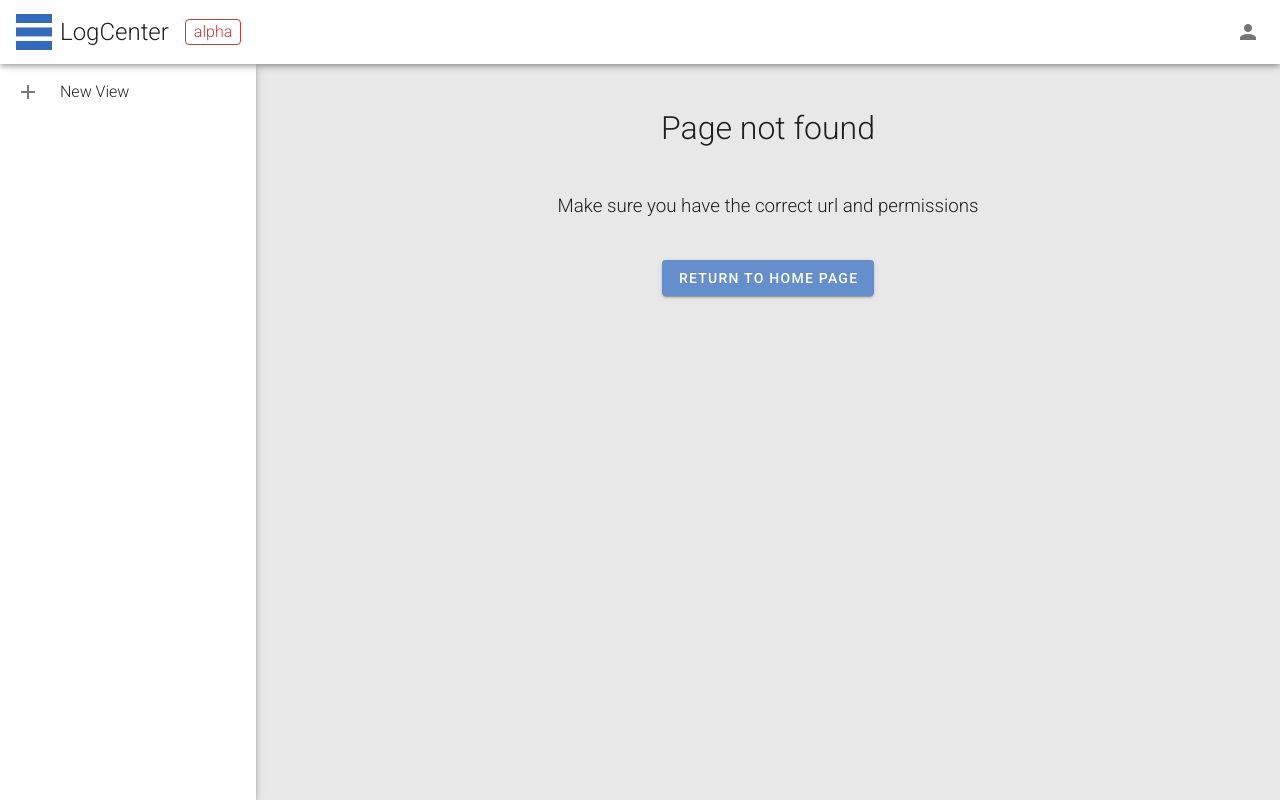
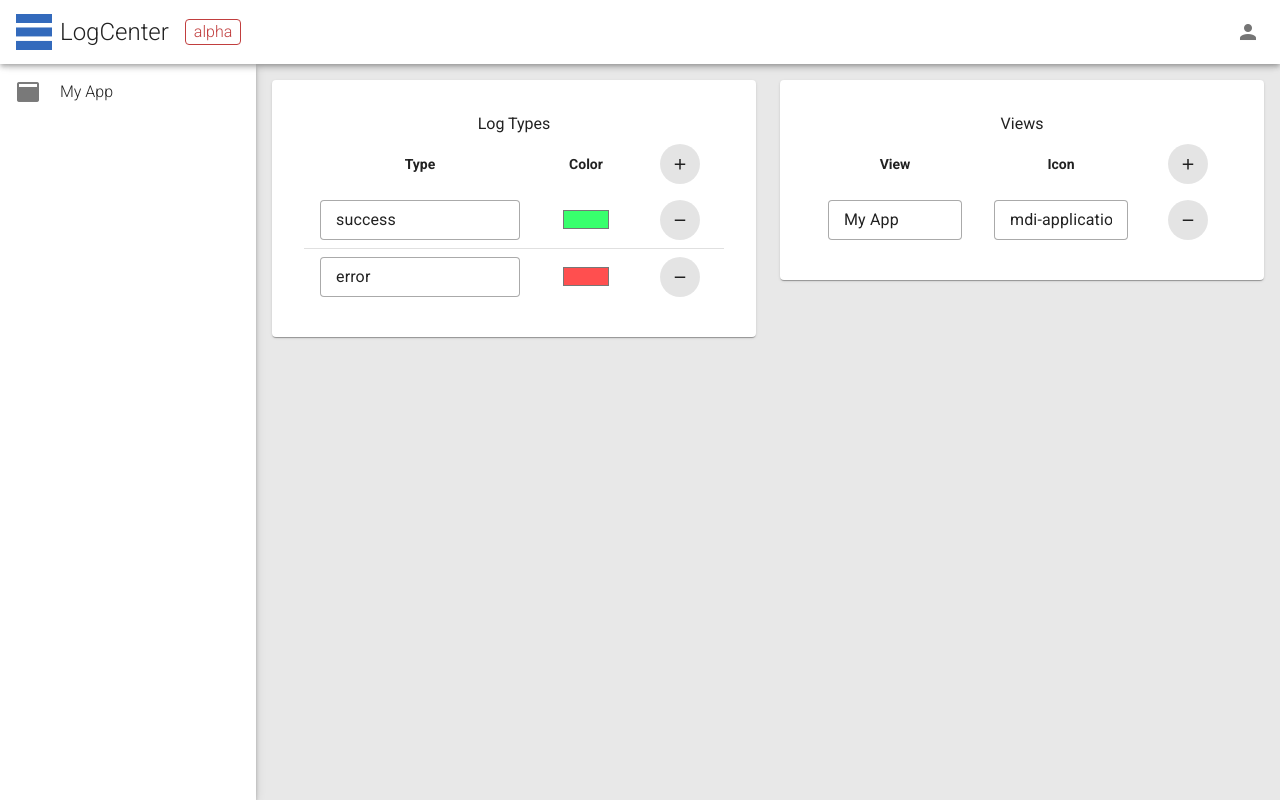
Before and after one commit to chris-oleson/logcenter, a Vue app: page / in a window 1280 px wide. Before the commit this address had no page. Built offline with nearby package versions, Linux system fonts and the light colour scheme.

Commit message:
Adding view editing

```diff
--- a/src/App.vue
+++ b/src/App.vue
@@ -3,7 +3,7 @@
         <TopBar></TopBar>
         <SideBar></SideBar>
         <v-main>
-            <RouterView></RouterView>
+            <router-view></router-view>
         </v-main>
     </v-app>
 </template>
@@ -11,29 +11,21 @@
 <script setup>
 import TopBar from './components/TopBar'
 import SideBar from './components/SideBar'
-import Dashboard from '/src/views/Dashboard'
 import { watch } from 'vue'
-import { useRoute, useRouter, RouterView } from 'vue-router'
+import { useRoute } from 'vue-router'
 const route = useRoute()
-const router = useRouter()
 import { useStore } from '/src/pinia'
 const store = useStore()
 
-for (let view of store.views) {
-    router.addRoute({
-        path: view.path,
-        component: Dashboard,
-        props: { name: view.name },
-        meta: {
-            title: view.name + ' - LogCenter'
-        }
-    })
-}
-console.log(router.getRoutes())
-
+document.title = store.title
 // Update site title when page changes
 watch(route, (newRoute) => {
-    document.title = newRoute.meta.title
+    if (newRoute.meta.title) {
+        document.title = newRoute.meta.title
+    }
+    else {
+        document.title = store.title
+    }
 })
 </script>
 
--- a/src/components/SideBar.vue
+++ b/src/components/SideBar.vue
@@ -1,64 +1,12 @@
 <template>
     <v-navigation-drawer permanent floating elevation="4">
-        <v-list class="font-weight-light pa-0" :value="page">
-            <v-list-item v-for="view in store.views" v-bind:key="view.name" replace slim :prepend-icon="view.icon" class="py-4" :to="view.path">{{ view.name }}</v-list-item>
-            <v-list-item replace slim prepend-icon="mdi-plus" class="py-4" @click="newView()">New View</v-list-item>
-            <v-dialog v-model="dialog" max-width="400px">
-                <v-card class="pa-10 text-center mx-auto" width="330">
-                    <v-card-title class="font-weight-light text-center">New View</v-card-title>
-                    <v-text-field v-model="editView.name" variant="underlined" label="Name" class="pb-4"></v-text-field>
-                    <v-text-field v-model="editView.icon" variant="underlined" label="Icon" class="pb-4"></v-text-field>
-                    <v-btn width="200" class="mx-auto bg-primary mt-4" @click="addView">Save</v-btn>
-                    <v-btn width="200" class="mx-auto font-weight-light" variant="plain" @click="dialog = false">Cancel</v-btn>
-                </v-card>
-            </v-dialog>
+        <v-list class="font-weight-light pa-0">
+            <v-list-item v-for="view in store.views" v-bind:key="view.name" replace slim :prepend-icon="view.icon" class="py-4" :to="'/view/' + view.name.toLowerCase().replace(' ', '-')" @click="store.title = view.name + ' - LogCenter'">{{ view.name }}</v-list-item>
         </v-list>
     </v-navigation-drawer>
 </template>
 
 <script setup>
-import { ref, computed } from 'vue'
-import { useRoute, useRouter } from 'vue-router'
-const route = useRoute()
-const router = useRouter()
-import Dashboard from '/src/views/Dashboard'
 import { useStore } from '/src/pinia'
 const store = useStore()
-
-const dialog = ref(false)
-const defaultView = {
-    name: '',
-    path: '',
-    icon: ''
-}
-const editView = ref({
-    name: '',
-    path: '',
-    icon: ''
-})
-
-const page = computed(() => {
-    return route.path.substring(1)
-})
-
-function newView() {
-    editView.value = Object.assign(defaultView)
-    dialog.value = true
-}
-
-function addView() {
-    router.addRoute({
-        path: '/' + store.views.length,
-        component: Dashboard,
-        meta: {
-            title: editView.value.name + ' - LogCenter'
-        }
-    })
-    store.views.push({
-        name: editView.value.name,
-        path: '/' + store.views.length,
-        icon: editView.value.icon
-    })
-    dialog.value = false
-}
 </script>
--- a/src/components/TopBar.vue
+++ b/src/components/TopBar.vue
@@ -15,8 +15,6 @@
             </template>
             <v-list class="font-weight-light pa-0" width="200">
                 <v-list-item prepend-icon="mdi-cog" to="/settings">Settings</v-list-item>
-                <v-list-item prepend-icon="mdi-email-outline" to="/contact">Support</v-list-item>
-                <v-list-item prepend-icon="mdi-logout" @click="logOut">Log out</v-list-item>
             </v-list>
         </v-menu>
     </v-app-bar>
--- a/src/pinia.js
+++ b/src/pinia.js
@@ -2,8 +2,24 @@ import { defineStore } from 'pinia'
 
 export const useStore = defineStore('store', {
     state: () => ({
-        logTypes: [],
-        views: []
+        title: '',
+        logTypes: [
+            {
+                name: 'success',
+                color: '#38ff6d'
+            },
+            {
+                name: 'error',
+                color: '#ff4f4f'
+            },
+        ],
+        views: [
+            {
+                name: 'My App',
+                path: '/my-app',
+                icon: 'mdi-application'
+            }
+        ]
     }),
 
     actions: {
--- a/src/router.js
+++ b/src/router.js
@@ -1,6 +1,7 @@
 import { createRouter, createWebHistory } from 'vue-router'
 import Settings from '/src/views/Settings'
 import PageNotFound from '/src/views/PageNotFound'
+import Dashboard from '/src/views/Dashboard'
 
 export const router = createRouter({
     history: createWebHistory(),
@@ -20,5 +21,16 @@ export const router = createRouter({
                 title: 'Settings - LogCenter'
             }
         },
+        {
+            path: '/',
+            component: Settings,
+            meta: {
+                title: 'Home - LogCenter'
+            }
+        },
+        {
+            path: '/view/:view',
+            component: Dashboard,
+        }
     ]
 })
--- a/src/views/Dashboard.vue
+++ b/src/views/Dashboard.vue
@@ -1,7 +1,5 @@
 <template>
     <v-card elevation="4" class="ma-8 pa-8">
-        <div>{{ props.name }}</div>
-
         <div style="width: 300px">
             <v-text-field v-model="search" density="compact" prepend-inner-icon="mdi-magnify" label="Search" single-line variant="outlined" hide-details></v-text-field>
         </div>
@@ -23,10 +21,9 @@
 </template>
 
 <script setup>
-import { ref, computed, defineProps } from 'vue'
+import { ref, computed } from 'vue'
 import { useStore } from '/src/pinia'
 const store = useStore()
-const props = defineProps(['name'])
 
 const search = ref('')
 const page = ref(1)
--- a/src/views/Settings.vue
+++ b/src/views/Settings.vue
@@ -1,5 +1,9 @@
 <template>
-    <v-card class="pa-10 mx-auto ma-10 text-center" width="500">
+    <v-container>
+        <v-row>
+            <v-col>
+                <v-card class="pa-8 text-center">
+                    <div>Log Types</div>
                     <v-table>
                         <thead>
                             <th>Type</th>
@@ -10,20 +14,53 @@
                         </thead>
                         <tbody>
                             <tr v-for="logType in store.logTypes" :key="logType.name">
-                    <td><v-text-field :model-value="logType.name" variant="outlined" density="compact" hide-details @change="logType.name = $event.target.value"/></td>
-                    <td><input type="color" :value="logType.color" @change="logType.color = $event.target.value"/></td>
-                    <td><v-btn class="ma-2" @click="store.logTypes.splice(store.logTypes.indexOf(logType), 1)" icon="mdi-minus" size="small" variant="tonal"></v-btn></td>
+                                <td>
+                                    <v-text-field :model-value="logType.name" variant="outlined" density="compact" hide-details @change="logType.name = $event.target.value"/>
+                                </td>
+                                <td width="100px">
+                                    <input type="color" :value="logType.color" @change="logType.color = $event.target.value"/>
+                                </td>
+                                <td width="50px">
+                                    <v-btn class="ma-2" @click="store.logTypes.splice(store.logTypes.indexOf(logType), 1)" icon="mdi-minus" size="small" variant="tonal"></v-btn>
+                                </td>
                             </tr>
                         </tbody>
                     </v-table>
                 </v-card>
+            </v-col>
+
+            <v-col>
+                <v-card class="pa-8 text-center">
+                    <div>Views</div>
+                    <v-table>
+                        <thead>
+                            <th>View</th>
+                            <th>Icon</th>
+                            <th>
+                                <v-btn class="ma-2" @click="store.views.push({name: '', icon: ''})" icon="mdi-plus" size="small" variant="tonal"></v-btn>
+                            </th>
+                        </thead>
+                        <tbody>
+                            <tr v-for="view in store.views" :key="view.name">
+                                <td>
+                                    <v-text-field :model-value="view.name" variant="outlined" density="compact" hide-details @change="view.name = $event.target.value"/>
+                                </td>
+                                <td>
+                                    <v-text-field :model-value="view.icon" variant="outlined" density="compact" hide-details @change="view.icon = $event.target.value"/>
+                                </td>
+                                <td width="50px">
+                                    <v-btn class="ma-2" @click="store.views.splice(store.views.indexOf(view), 1)" icon="mdi-minus" size="small" variant="tonal"></v-btn>
+                                </td>
+                            </tr>
+                        </tbody>
+                    </v-table>
+                </v-card>
+            </v-col>
+        </v-row>
+    </v-container>
 </template>
 
 <script setup>
 import { useStore } from '/src/pinia'
 const store = useStore()
 </script>
-
-<style scoped>
-
-</style>
```
Lines whose indentation alone changed are shown as unchanged.
